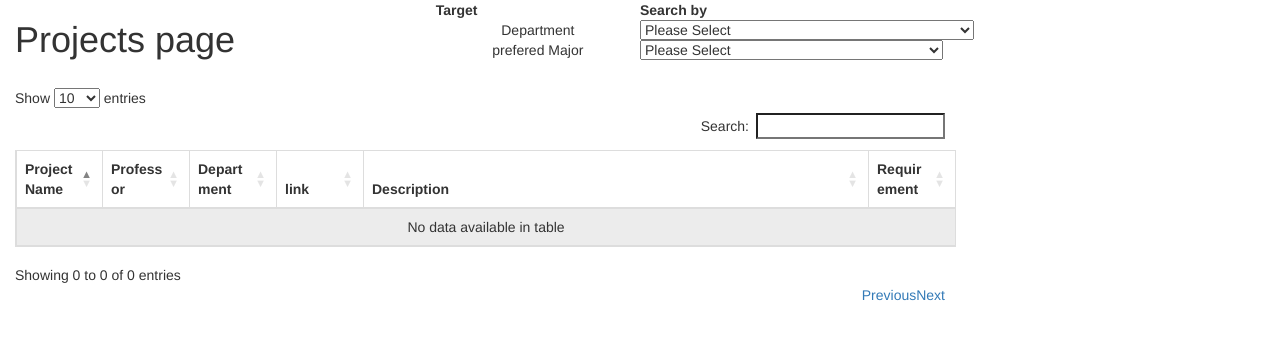
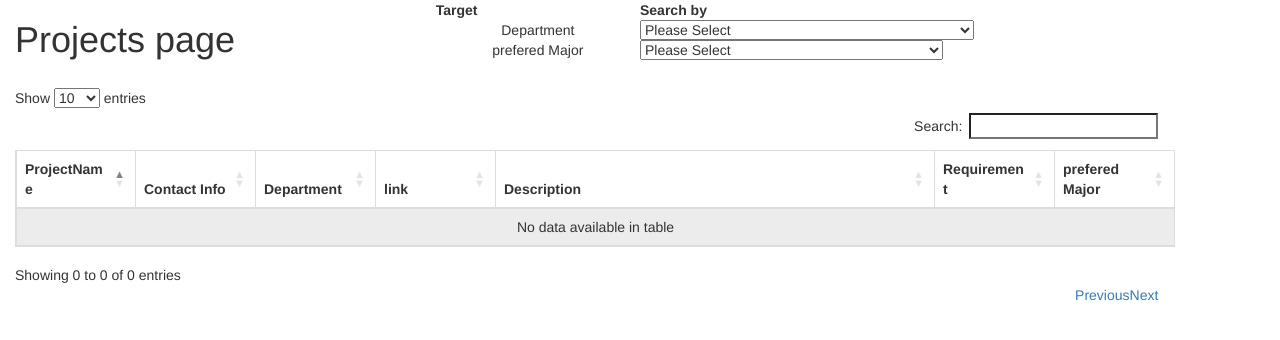
Before and after one commit to SerendpityZOEY/CUBoulderDLASite, a Flask app: page /project in a window 1280 px wide. Shown: the top 340 px of the page. Run offline with Flask 2, Linux system fonts and the light colour scheme; data that the repository does not hold is empty; some libraries are stand-ins or nearby versions.

Commit message:
project, student page

```diff
--- a/app/templates/project.html
+++ b/app/templates/project.html
@@ -109,7 +109,7 @@
 
     </table>
 </div>
-<div class="col-md-9 center">
+<div class="col-md-11 center">
     <table id="project" class="table table-striped table-bordered" cellspacing="0" width="100%"></table>
 </div>
 </body>
@@ -126,11 +126,12 @@
             data: dataSet,
             columns: [
                 {"title": "ProjectName"},
-                {"title": "Professor"},
+                {"title": "Contact Info"},
                 {"title": "Department"},
                 {"title": "link" },
-                {"title": "Description", "width": "50%"},
-                {"title": "Requirement"}
+                {"title": "Description", "width": "35%"},
+                {"title": "Requirement"},
+                {"title": "prefered Major"}
             ]
         });
         dataTable.columns.adjust().draw();
--- a/app/views.py
+++ b/app/views.py
@@ -33,7 +33,7 @@ def index():
 @app.route('/student')
 def student():
     app.logger.info('waiting for input in student page')
-    data = sqlUtil.select_all("SELECT * FROM `project`")
+    data = sqlUtil.select_all("SELECT `P_Id`,`ProjName` FROM `PROJECT_INFO`")
     return render_template("student.html", data=data)
 
 
@@ -42,22 +42,35 @@ def project():
     data=[]
     # cursor.execute("SELECT * FROM `project`")
     # projects = cursor.fetchall()
-    projects = sqlUtil.select_all("SELECT * FROM `project`")
-    #app.logger.info(projects)
-    for pid, pn, major, prid, link, des, req1, req2, req3, req4, req5 in projects:
+    projects = sqlUtil.select_all("SELECT `PFName`,`PFPhone`,`PFEmail`,`PFDept`,`SFName`,`SFPhone`,`SFEmail`,`GradName`,`GradPhone`,`GradEmail`,`ProjName`,`LongDesc`,`WebLink`,`ManReqs`,`OptReqs`,`StuMajors` FROM `PROJECT_INFO`")
+    app.logger.info(projects)
+    for PFName, PFPhone, PFEmail, PFDept, SFName, SFPhone, SFEmail,GradName, GradPhone, GradEmail, ProjName, LongDesc, WebLink, ManReqs, OptReqs, StuMajors in projects:
         # cursor.execute("SELECT `name1`, `program1` FROM `faculty` WHERE `id`='{prid}'".format(prid=prid))
         # professorName, department = cursor.fetchone()
-        professorName, department = sqlUtil.select_one("SELECT `name`, `dept` FROM `faculty` WHERE `id`='{prid}'".format(prid=prid))
-        professorName, department = str(professorName), dic[int(department)]
-        req = ''
-        for i, r in enumerate((str(req1),str(req2),str(req3),str(req4),str(req5))):
-            if r!='null':
-                if i==0:
-                    req+=r
-                else:
-                    req+', '+r
+        contact = PFName+':'+PFPhone+'\n'+PFEmail+'\n'
+        if SFName:
+            if SFPhone and SFEmail:
+                contact += SFName+':'+SFPhone+'\n'+SFEmail+'\n'
+            elif SFPhone and not SFEmail:
+                contact += SFName+':'+SFPhone+'\n'
+            elif not SFPhone and SFEmail:
+                contact += SFName+':'+SFEmail+'\n'
+        if GradName:
+            if GradPhone and GradEmail:
+                contact += GradName+':'+GradPhone+'\n'+GradEmail+'\n'
+            elif GradPhone and not GradEmail:
+                contact += GradName+':'+GradPhone+'\n'
+            elif GradPhone and not GradEmail:
+                contact += GradName+':'+GradEmail+'\n'
+        Req = ''
+        for i, r in enumerate(ManReqs.split(';')):
+            Req=Req+str(i+1)+'.'+r+'\n'
+        if OptReqs:
+            Req+='Nice to have:\n'
+            for i, r in enumerate(OptReqs.split(';')):
+                Req=Req+str(i+1)+'.'+r+'\n'
 
-        data.append([str(pn), professorName, department, str(link) if link is not None else "",str(des),req])
+        data.append([str(ProjName), contact, dic[int(PFDept)], str(WebLink) if WebLink is not None else "",str(LongDesc),Req, str(StuMajors)])
         #app.logger.info(data)
     return render_template("project.html", data=json.dumps(data))
 
```
Also changed, not shown: 1 other file.
